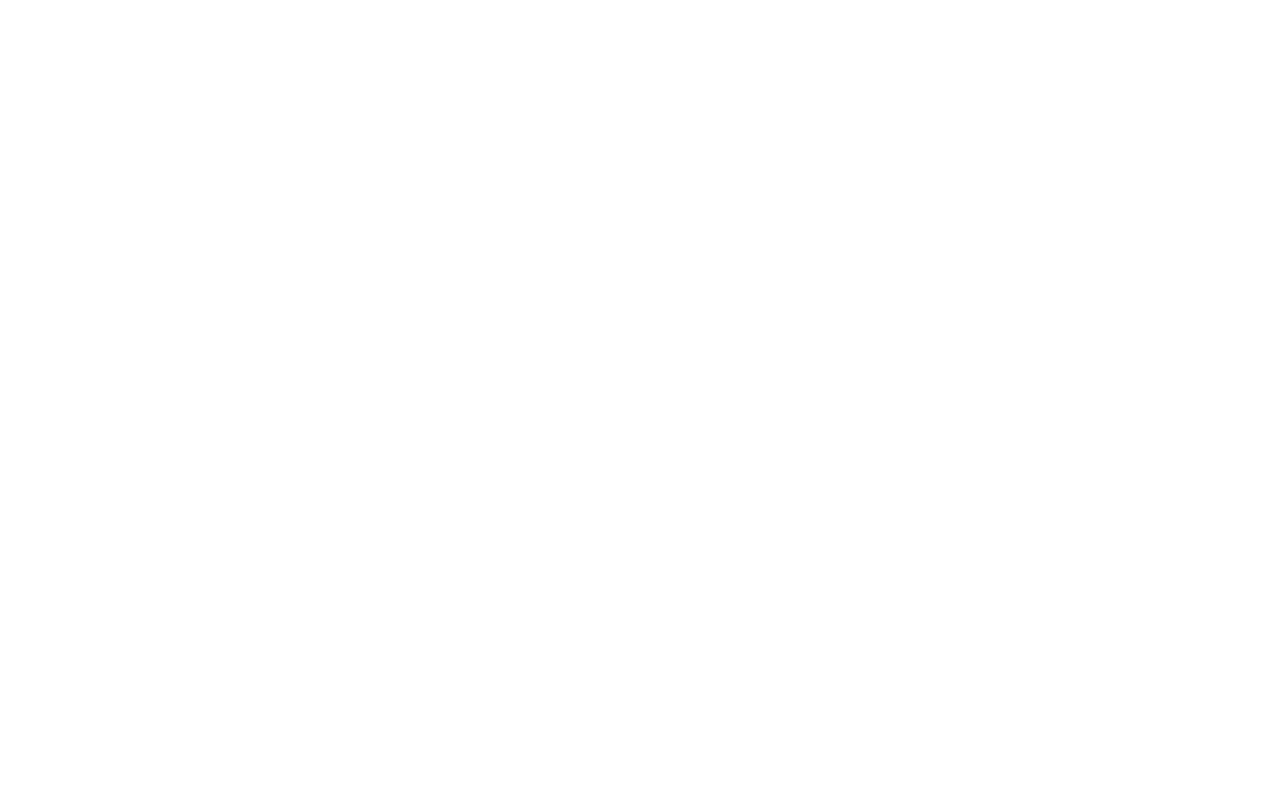
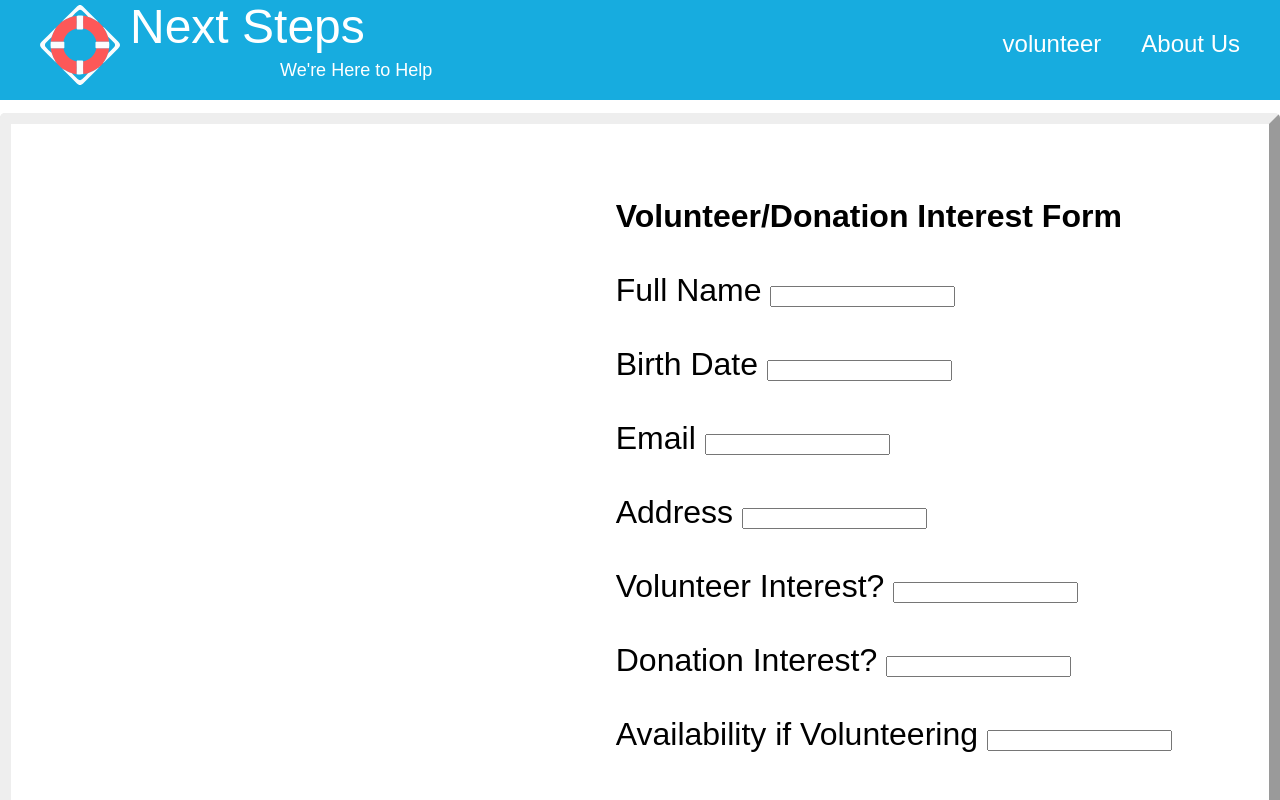
Before and after one commit to Shleby/TAMUhack2020, a React (Create React App) app: page /volunteer in a window 1280 px wide. Shown: the top 800 px of the page. Built offline with nearby package versions, Linux system fonts and the light colour scheme.

Commit message:
volunteer

```diff
--- a/src/App.jsx
+++ b/src/App.jsx
@@ -2,7 +2,7 @@
 import { Switch, Route } from "react-router-dom";
 import Home from "./components/Home";
 import About from "./components/About";
-
+import volunteer from "./components/volunteer"
 class App extends Component {
   render() {
     return (
@@ -10,6 +10,7 @@
         <Switch>
           <Route exact path="/" component={Home} />
           <Route path="/about" component={About} />
+          <Route path="/volunteer" component={volunteer} />
         </Switch>
       </div>
     );
--- a/src/components/Header.jsx
+++ b/src/components/Header.jsx
@@ -16,8 +16,8 @@
         <Link to="/about/">
           <h2 className="h2">About Us</h2>
         </Link>
-        <Link to="/resources/">
-          <h2 className="h2">Resources</h2>
+        <Link to="/volunteer/">
+          <h2 className="h2">volunteer</h2>
         </Link>
       </div>
     );
--- /dev/null
+++ b/src/components/volunteer.css
@@ -0,0 +1,89 @@
+.header {
+    display: block;
+    position: sticky;
+    width: 100%;
+    background-color: #17acdf;
+    height: 100px;
+    font-size: xx-large;
+  }
+  .link {
+    color: white;
+  }
+  p {
+    float: left;
+    margin-top: 60px;
+    margin-left: 140px;
+    font-size: large;
+  }
+  .next {
+    float: left;
+    margin-top: -1px;
+    margin-left: 130px;
+    position: absolute;
+    font-weight: 500;
+  }
+  select {
+    float: inline-end;
+  }
+  .logo {
+    margin-top: 5px;
+    margin-left: 40px;
+    margin-right: 20px;
+    float: left;
+    height: 80px;
+  }
+  .h2 {
+    float: inline-end;
+    text-decoration: none;
+    color: white;
+    font-size: x-large;
+    margin-right: 40px;
+    margin-top: 30px;
+    font-weight: lighter;
+  }
+  /* Media Queries: Tablet Landscape */
+  @media screen and (max-width: 1060px) {
+    #primary {
+      width: 67%;
+    }
+    #secondary {
+      width: 30%;
+      margin-left: 3%;
+    }
+  }
+
+  /* Media Queries: Tabled Portrait */
+  @media screen and (max-width: 768px) {
+    #primary {
+      width: 100%;
+    }
+    #secondary {
+      width: 100%;
+      margin: 0;
+      border: none;
+    }
+  }
+
+  .box2 {
+    border-style: outset;
+    border-radius: 5px;
+    border-width: .3cm;
+
+    color:black;
+      margin-top: 2cm;
+      background-color: white);
+    height: 1000px;
+    }
+
+h13 {
+
+
+    margin-left: 16cm;
+    font-weight: bold;
+  }
+
+h12 {
+
+    margin-left: 16cm;
+    font-weight: 300;
+  }
--- /dev/null
+++ b/src/components/volunteer.jsx
@@ -0,0 +1,65 @@
+import React from "react";
+import { Link } from "react-router-dom";
+import logo from "../LOGO.svg";
+
+import "./volunteer.css";
+
+class volunteer extends React.Component {
+  render() {
+    return (
+      <div className="header">
+        <Link className="link" to="/">
+          <img src={logo} className="logo" alt="logo" />
+          <h2 className="next">Next Steps</h2>
+          <p>We're Here to Help</p>
+        </Link>
+        <Link to="/about/">
+          <h2 className="h2">About Us</h2>
+        </Link>
+        <Link to="/volunteer/">
+          <h2 className="h2">volunteer</h2>
+        </Link>
+
+
+        <br></br>
+        <div className="box2">
+
+     <br></br><br></br>
+     <h13>Volunteer/Donation Interest Form</h13>
+
+     <br></br><br></br>
+     <h12>Full Name </h12>
+    <h><input></input></h>
+
+    <br></br><br></br>
+    <h12>Birth Date </h12>
+    <h><input></input></h>
+
+    <br></br><br></br>
+    <h12>Email </h12>
+    <h><input></input></h>
+
+    <br></br><br></br>
+    <h12>Address </h12>
+    <h><input></input></h>
+
+    <br></br><br></br>
+    <h12>Volunteer Interest? </h12>
+    <h><input></input></h>
+
+    <br></br><br></br>
+    <h12>Donation Interest? </h12>
+    <h><input></input></h>
+
+    <br></br><br></br>
+    <h12>Availability if Volunteering </h12>
+    <h><input></input></h>
+
+     </div>
+      </div>
+
+    );
+  }
+}
+
+export default volunteer;
```
Also changed, not shown: src/components/Resources.jsx (deleted).
